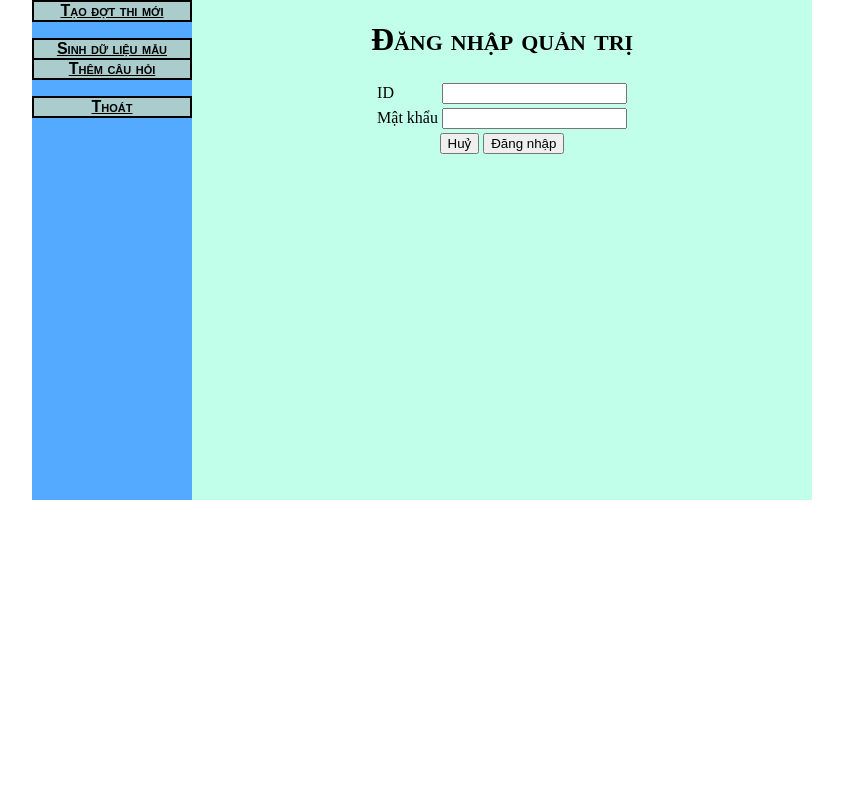
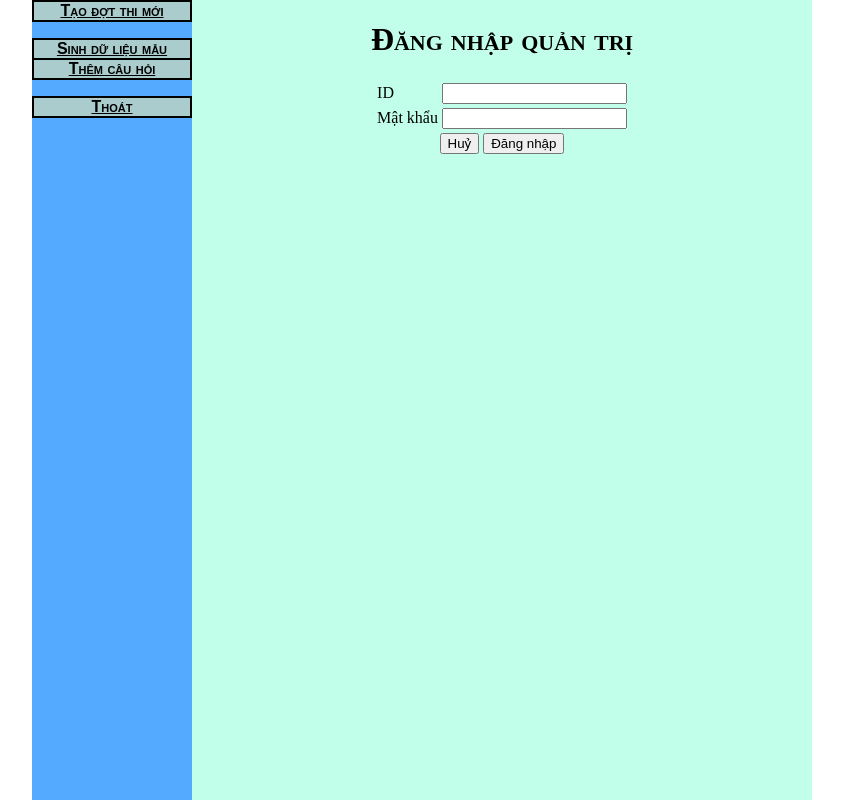
Before and after one commit to pta/oes, a PHP site: page / in a window 1280 px wide. Shown: the whole page, without its empty margins (218-1061 px from the left). Run offline with PHP 8.4, Linux system fonts and the light colour scheme.

Commit message:
full browser height

```diff
--- a/admin/index.css
+++ b/admin/index.css
@@ -13,7 +13,7 @@ h1 {font-variant: small-caps;}
 {
 	background-color: #C1FFEB;
 	overflow: auto;
-	height: 500px;
+	height: 100%;
 	text-align: center;
 }
 
@@ -22,7 +22,7 @@ h1 {font-variant: small-caps;}
 	float: left;
 	text-align: center;
 	width: 160px;
-	height: 500px;
+	height: 100%;
 	background-color: #54AAFF;
 	font-family: sans-serif;
 }
--- a/user/question.css
+++ b/user/question.css
@@ -6,7 +6,7 @@
 	width: 780px;
 	margin: 0px auto;
 	text-align: center;
-	height: 500px;
+	height: 100%;
 	background-color: #54AAFF;
 }
 
@@ -28,7 +28,7 @@
 {
 	text-align: center;
 	overflow: auto;
-	height: 259px;
+	height: 260px;
 	background-color: #C1FFEB;
 	font-family: monospace;
 	padding: 3px 0px;
```
